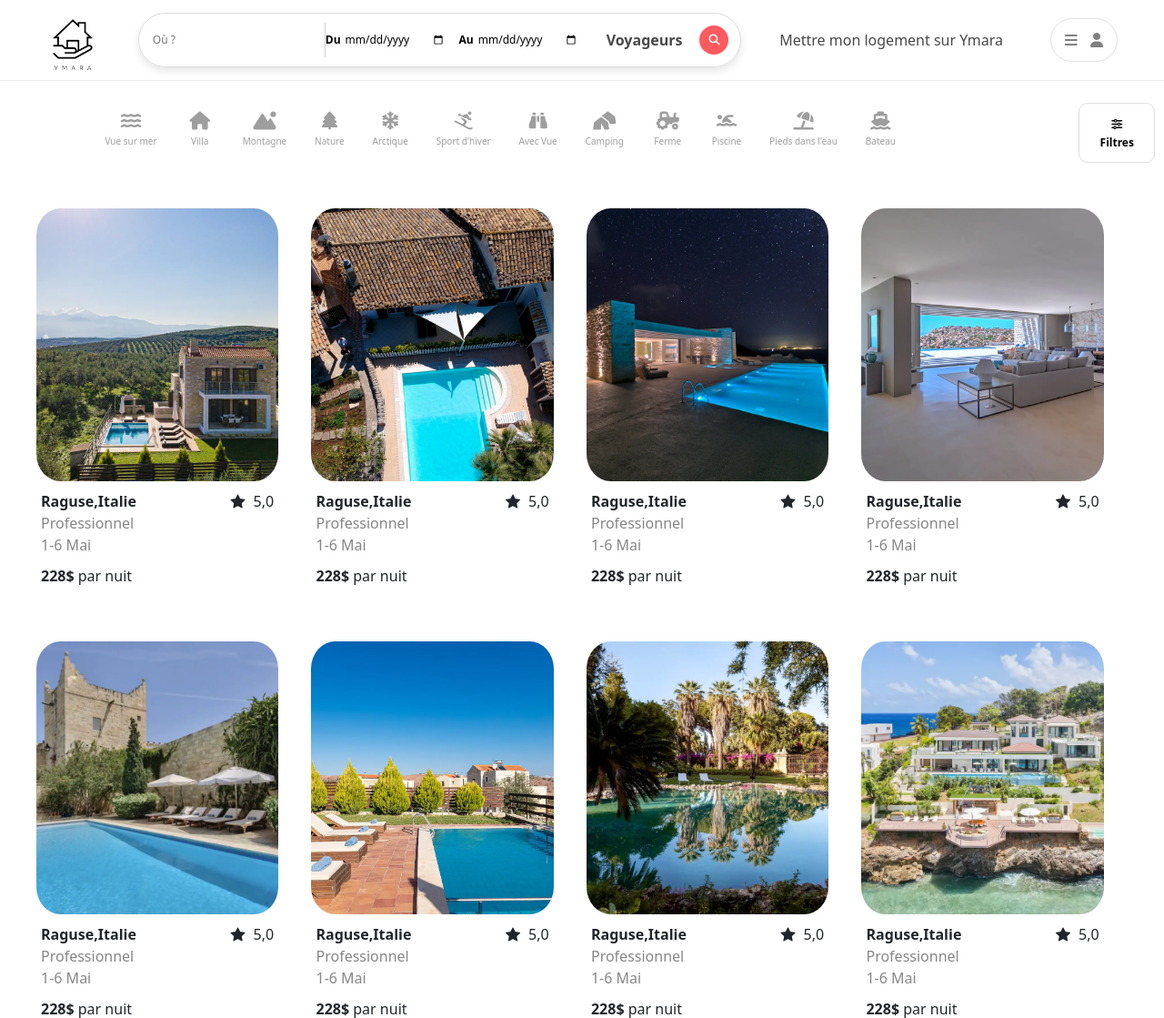
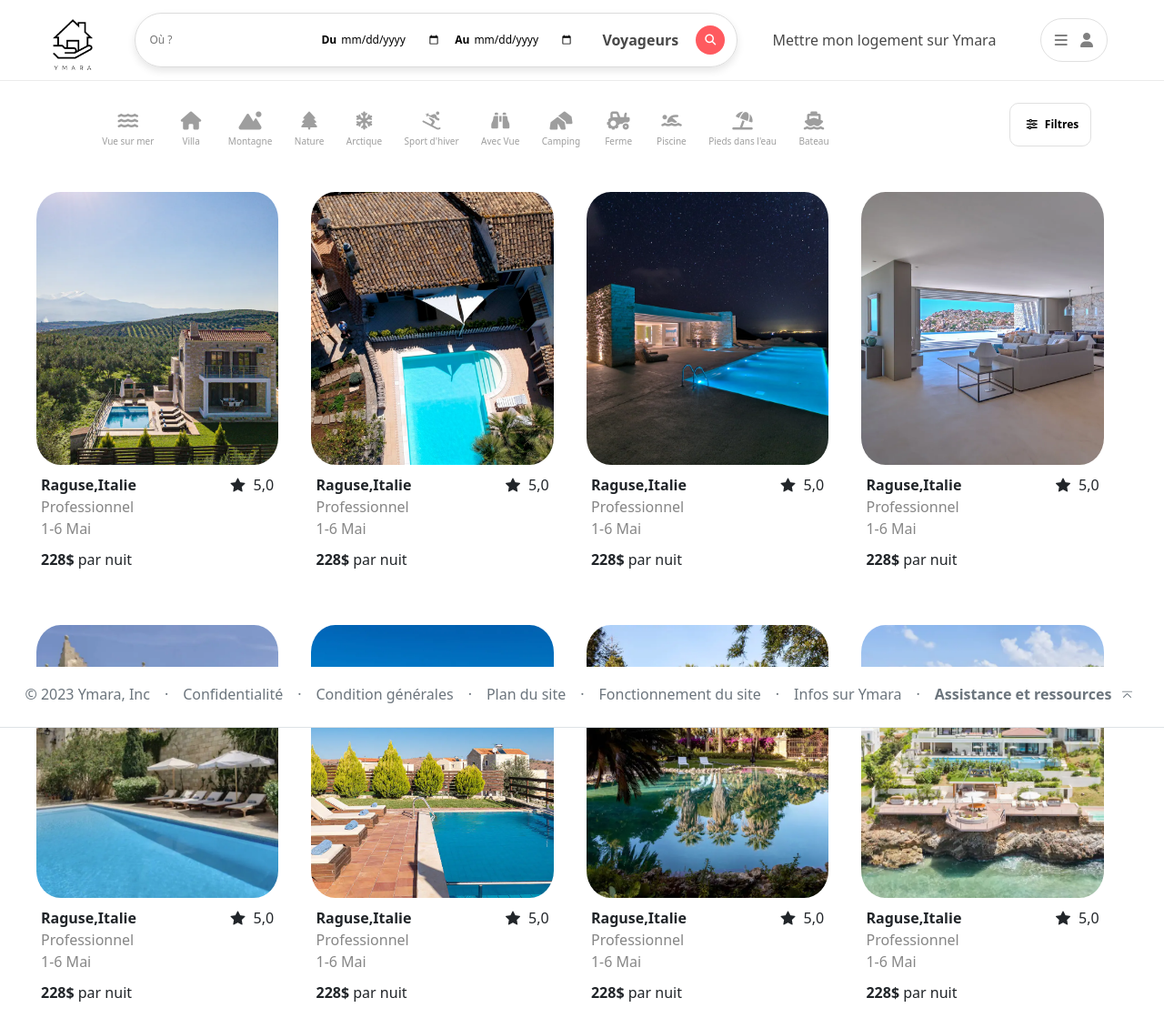
Before and after one commit to yasmine412/ProjetWeb, a Symfony app: template templates/home_page/index.html.twig in a window 1280 px wide. Shown: the top 1119 px of the page at 91% size. Run offline with Twig, Linux system fonts and the light colour scheme; the template is opened without the code that fills it, so the values that code supplies are empty; some libraries are stand-ins or nearby versions.

Commit message:
Added footer to homepage and updated footer.js and dropdown-menu.js

```diff
--- a/public/script/dropdown-menu.js
+++ b/public/script/dropdown-menu.js
@@ -3,6 +3,7 @@ const dropdownToggle1 = document.querySelector('.dropbtn');
 const dropdownContent = document.querySelector('.dropdown-content');
 const dropdownToggle2 = document.querySelector('#navbar-icons');
 const dropdownAccountContent = document.querySelector('#account');
+const accountBtn = document.querySelector('.account-dropbtn');
 
 
 
@@ -19,3 +20,10 @@ document.addEventListener("click", (event) => {
         dropdownContent.classList.remove("show");
     }
 });
+
+document.addEventListener("click", (event) => {
+    let isClickInside =  dropdownAccountContent.contains(event.target)|| accountBtn.contains(event.target);
+    if (!isClickInside) {
+        dropdownAccountContent.classList.remove("account-show");
+    }
+});
--- a/public/script/footer.js
+++ b/public/script/footer.js
@@ -3,6 +3,9 @@ var toggleDown = document.getElementById('myToggle1');
 var toggleQuit = document.getElementById('myToggle2');
 var content1 = document.getElementById('myContent1');
 var content2 = document.getElementById('myContent2');
+
+const content = document.querySelectorAll('.content');
+
 content2.style.display = 'none';
 
 toggleDown.addEventListener('click', function () {
@@ -23,3 +26,11 @@ toggleQuit.addEventListener('click', function () {
             bodyItems[i].style.opacity = 1;
         }*/
 });
+
+document.addEventListener("click", (event) => {
+    let isClickInside = content1.contains(event.target) || content2.contains(event.target);
+    if (!isClickInside) {
+        content1.style.display = '';
+        content2.style.display = 'none';
+    }
+});
--- a/public/style/footer.css
+++ b/public/style/footer.css
@@ -1,28 +1,26 @@
-* {
-    background-color: white;
-
-}
 
 .footer_container {
     margin: 0;
     background-color: white;
-    position: fixed;
+    position: sticky;
     bottom: 0;
+    z-index: 20;
     width: 100%;
-    left: 0;
-    right: 0;
+}
 
-}
 
 #myContent1 {
     padding-top: 10px;
+    z-index:200;
 }
+
 
 #myContent2 {
 
     padding: 50px;
+    z-index:200;
+}
 
-}
 
 
 #myToggle1 {
--- a/public/style/navbar.css
+++ b/public/style/navbar.css
@@ -3,14 +3,20 @@ header {
     border-bottom: 1px solid #ebebeb;
     padding:6px;
     color:#484848;
+    position: sticky;
+    top: 0;
+    z-index: 20;
+    /*
+      z-index: 1;
+     margin: 0;
+     position: fixed;
+     width: 100%;
+     left: 0;
+     right: 0;
+     pointer-events: none;
+     height:15vh;
+    */
 }
-
-/*nav {
-    display: flex;
-    justify-content: space-between;
-    max-width: 1200px;
-    margin: 0 auto;
-} */
 
 
 nav a {
@@ -40,9 +46,6 @@ nav form {
     align-items: center;
 }
 
-nav label {
-    /*margin-right: 10px;*/
-}
 
 nav input[type="text"],
 nav input[type="date"],
@@ -86,7 +89,7 @@ button:disabled {
 #navbar-icons {
     border: 1px solid #e0E0E0;
     color:grey;
-    margin-right: 45px;
+    margin-right: 7vh;
 }
 
 
--- a/public/style/subnav.css
+++ b/public/style/subnav.css
@@ -12,9 +12,10 @@
     border: 1px solid #e0E0E0;
     background-color: #ffffff;
     border-radius: 10px;
-    margin-right: 10px;
+    margin-right: 10vh;
     font-size: 12px;
     font-weight: 600;
+    width: 90px;
 
 
 }
--- a/templates/footer/index.html.twig
+++ b/templates/footer/index.html.twig
@@ -3,18 +3,14 @@
 {% block title %} Mettre mon logement sur YMARA{% endblock %}
 {% block stylesheets %}
     {{ encore_entry_link_tags('app') }}
-    <link href="https://cdn.jsdelivr.net/npm/bootstrap@5.3.0-alpha3/dist/css/bootstrap.min.css" rel="stylesheet"
+     <link href="https://cdn.jsdelivr.net/npm/bootstrap@5.3.0-alpha3/dist/css/bootstrap.min.css" rel="stylesheet"
           integrity="sha384-KK94CHFLLe+nY2dmCWGMq91rCGa5gtU4mk92HdvYe+M/SXH301p5ILy+dN9+nJOZ" crossorigin="anonymous">
     <link rel="stylesheet" href="https://cdn.jsdelivr.net/npm/bootstrap-icons@1.7.2/font/bootstrap-icons.css">
     <link rel="stylesheet" href="{{asset('style/footer.css') }}">
 {% endblock %}
 {% block javascripts %}
     {{ encore_entry_script_tags('app') }}
-    <script src="https://maps.googleapis.com/maps/api/js?key=YOUR_API_KEY"></script>
-
-
 {% endblock %}
 {% block body %}
     {{ include ('fragments/footer.html.twig') }}
-    <script src="{{ asset('script/footer.js') }}"></script>
 {% endblock %}
--- a/templates/fragments/footer.html.twig
+++ b/templates/fragments/footer.html.twig
@@ -1,5 +1,5 @@
 <footer class="footer_container" id="myContent">
-    <footer id="myContent1" class="footer1">
+    <footer id="myContent1" class="content footer1">
         <ul class="nav justify-content-center border-bottom pb-3 mb-3">
             <li class="nav-item"><a href="#" class="nav-link px-2 text-muted">© 2023 Ymara, Inc</a></li>
             <li class="nav-item"><a href="#" class="nav-link px-2 text-muted">·</a></li>
@@ -17,7 +17,7 @@
                             class="bi bi-chevron-bar-up"></i> </a></li>
         </ul>
     </footer>
-    <footer id="myContent2" class="row row-cols-1 row-cols-sm-2 row-cols-md-5 border-top">
+    <footer id="myContent2" class="content row row-cols-1 row-cols-sm-2 row-cols-md-5 border-top">
         <p id="myToggle2"><i class="bi bi-x-circle"></i></p>
         <div class="col mb-3">
             <h5>Assitance</h5>
@@ -70,3 +70,7 @@
         </div>
     </footer>
 </footer>
+{% block javascripts %}
+    <script src="{{ asset('script/footer.js') }}"></script>
+
+{% endblock %}
--- a/templates/header/index.html.twig
+++ b/templates/header/index.html.twig
@@ -22,7 +22,6 @@
                 <a class="contenaire">
                     <input type="text"  name="location" id="location" placeholder="Où ?">
                 </a>
-                <div class="vr"></div>
 
                 <a class="contenaire" >
                     <label for="check-in">Du</label>
--- a/templates/home_page/index.html.twig
+++ b/templates/home_page/index.html.twig
@@ -12,13 +12,10 @@
    {% block stylesheets %}
        <link href='https://unpkg.com/css.gg@2.0.0/icons/css/heart.css' rel='stylesheet'>
        <link rel="stylesheet" href="https://cdn.jsdelivr.net/npm/bootstrap-icons@1.6.1/font/bootstrap-icons.css">
-       <link rel="stylesheet" href="https://maxcdn.bootstrapcdn.com/bootstrap/4.0.0/css/bootstrap.min.css">
-       <link rel="stylesheet" href={{ "style/card.css" }}>
-       <link rel="stylesheet" href={{"style/carousel.css"  }}>
-       <link rel="stylesheet" href="{{  asset("style/subnav.css") }}" >
 
-
-
+       <link href="https://cdn.jsdelivr.net/npm/bootstrap@5.3.0-alpha3/dist/css/bootstrap.min.css" rel="stylesheet"
+             integrity="sha384-KK94CHFLLe+nY2dmCWGMq91rCGa5gtU4mk92HdvYe+M/SXH301p5ILy+dN9+nJOZ" crossorigin="anonymous">
+       <link rel="stylesheet" href="https://cdn.jsdelivr.net/npm/bootstrap-icons@1.7.2/font/bootstrap-icons.css">
 
 
        <link rel="stylesheet" href="https://cdnjs.cloudflare.com/ajax/libs/OwlCarousel2/2.3.4/assets/owl.carousel.min.css">
@@ -26,7 +23,16 @@
        <link rel="stylesheet" href="https://cdnjs.cloudflare.com/ajax/libs/font-awesome/6.4.0/css/all.min.css">
        <link href="https://cdn.jsdelivr.net/npm/remixicon@2.2.0/fonts/remixicon.css" rel="stylesheet">
 
+       <link rel="stylesheet" href="https://maxcdn.bootstrapcdn.com/bootstrap/4.0.0/css/bootstrap.min.css">
+       <link rel="stylesheet" href={{ "style/card.css" }}>
+       <link rel="stylesheet" href={{"style/carousel.css"  }}>
+       <link rel="stylesheet" href="{{  asset("style/subnav.css") }}" >
+
+
        <link rel="stylesheet" href={{"style/subnav-carousel.css"  }}>
+
+       <link rel="stylesheet" href="{{asset('style/footer.css') }}">
+
     {% endblock %}
 
 
@@ -224,8 +230,8 @@
         <div class="prix">228$ <span class="nuité">par nuit</span></div>
     </div>
 </div>
-
 </body>
+{% include('fragments/footer.html.twig') %}
 {% block javascripts %}
     <script src="https://ajax.googleapis.com/ajax/libs/jquery/3.5.1/jquery.min.js"></script>
     <script src="https://cdnjs.cloudflare.com/ajax/libs/popper.js/1.12.9/umd/popper.min.js"></script>
@@ -245,8 +251,6 @@
     <script src="https://ajax.googleapis.com/ajax/libs/jquery/3.5.1/jquery.min.js"></script>
     <script src="{{  asset("script/subnav.js") }}"></script>
 
-
 {% endblock %}
 
 </html>
-</html>
--- a/templates/subnav_carousel.html.twig
+++ b/templates/subnav_carousel.html.twig
@@ -167,5 +167,4 @@
     </div>
     <div > {% include 'subnav/index.html.twig' %}</div>
 
-
 </div>
```
